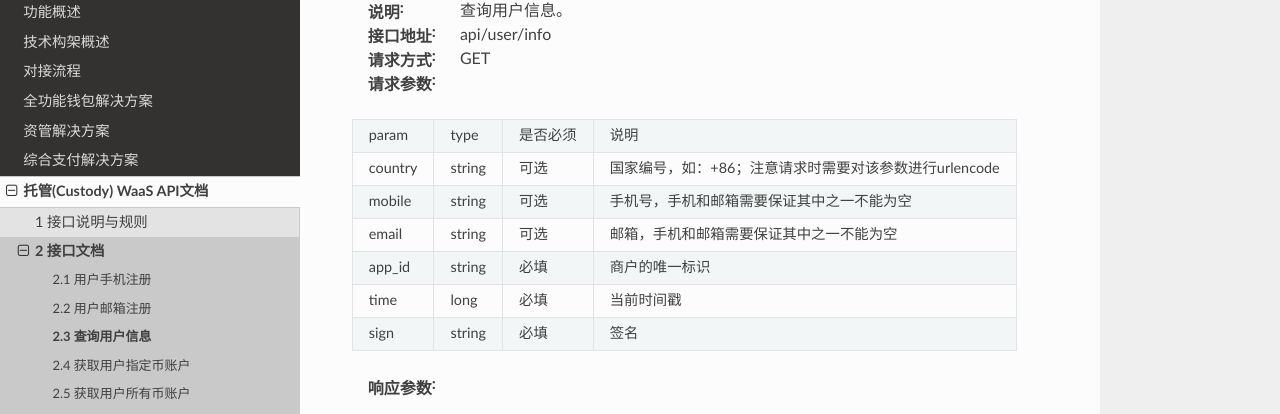
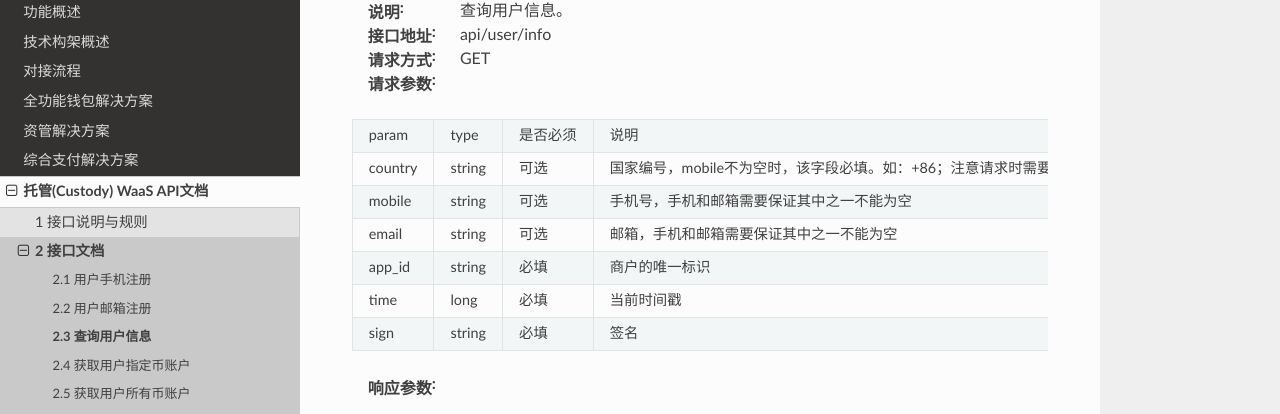
Before and after one commit to HiCoinCom/hicoindocs, a Sphinx documentation site: the page built from source/API-WaaS/api/user_info.rst, in a window 1280 px wide and 1123 px high. Shown: the part 169-583 px from the top of the window. Built offline with Sphinx 7.4.7 and the Read the Docs theme 2.0.0, drawn with Linux system fonts in a browser that asks for light colours.

Commit message:
更新文档说明

```diff
--- a/source/API-WaaS/api/billing_systemTransfer.rst
+++ b/source/API-WaaS/api/billing_systemTransfer.rst
@@ -34,6 +34,6 @@ data	string	必填	status=0转账成功，status=1表示失败
 	    "code": "0",
 	    "msg": "suc",
 	    "data": {
-		    "statuts": 0
+		    "status": 0
 	    }
 	}
--- a/source/API-WaaS/api/user_info.rst
+++ b/source/API-WaaS/api/user_info.rst
@@ -7,15 +7,15 @@
 :请求方式:  GET
 :请求参数:
 
-======= ======= ======== =================================================
+======= ======= ======== ======================================================================
 param	type	是否必须	说明
-country	string	可选	国家编号，如：+86；注意请求时需要对该参数进行urlencode
+country	string	可选	国家编号，mobile不为空时，该字段必填。如：+86；注意请求时需要对该参数进行urlencode
 mobile	string	可选	手机号，手机和邮箱需要保证其中之一不能为空
 email	string	可选	邮箱，手机和邮箱需要保证其中之一不能为空
 app_id	string	必填	商户的唯一标识
 time	long	必填	当前时间戳
 sign	string	必填	签名
-======= ======= ======== =================================================
+======= ======= ======== ======================================================================
 
 :响应参数:
 
```
